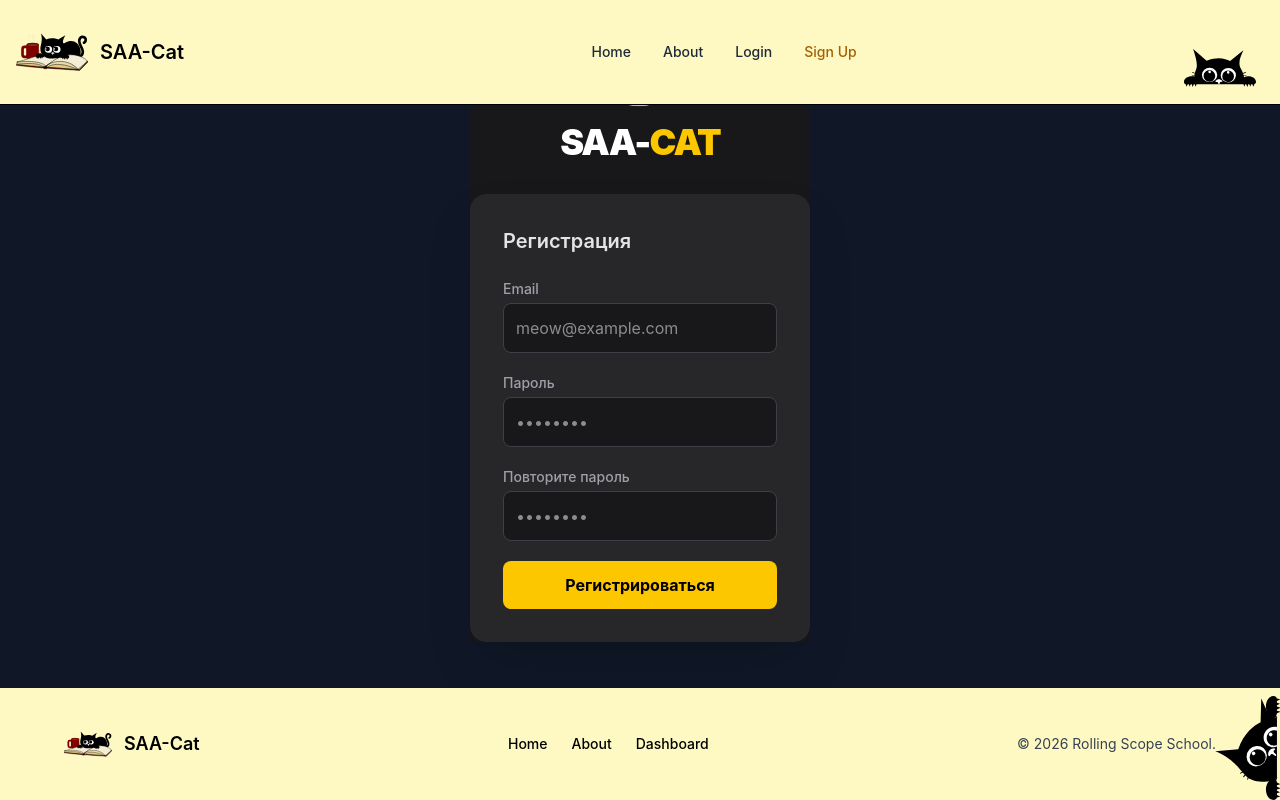
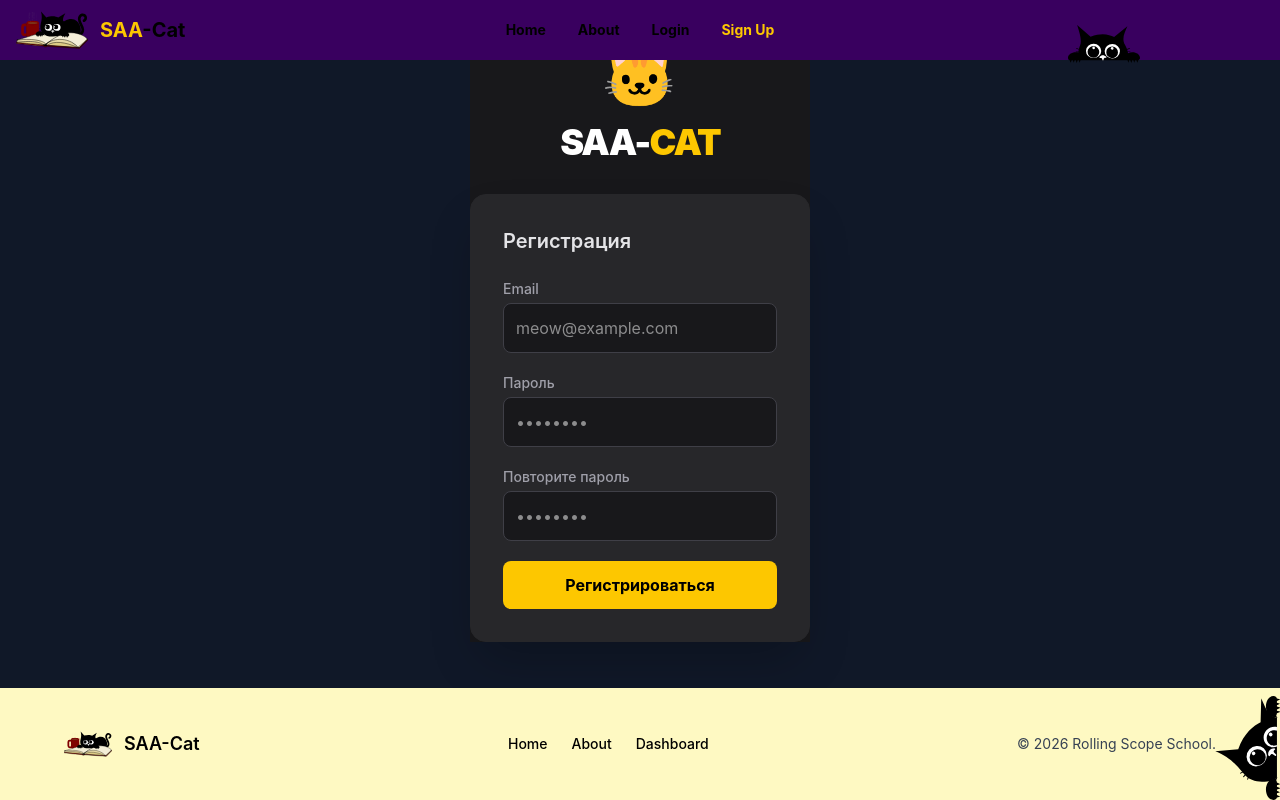
Before and after one commit to dzzuze/SAA-Cat, a React (Vite) app: page /SAA-Cat/register in a window 1280 px wide. Built offline with nearby package versions, Linux system fonts and the light colour scheme; no server answers.

Commit message:
feat: refresh header

```diff
--- a/src/components/header/Header.tsx
+++ b/src/components/header/Header.tsx
@@ -76,8 +76,8 @@
   }, [loading, isAuthed]);
 
   return (
-    <nav className="fixed top-0 z-20 w-full border-b bg-yellow-100">
-      <div className="mx-auto flex flex-wrap items-center justify-between p-4">
+    <nav className="fixed top-0 z-20 w-full bg-[#39005F]">
+      <div className="mx-auto flex flex-wrap items-center justify-between px-4 py-0">
         <HeaderBrand onNavigate={closeAll} />
 
         <div className="flex items-center gap-3 md:order-2">
@@ -122,7 +122,7 @@
         </div>
 
         <div className="hidden w-full items-center justify-between md:order-1 md:flex md:w-auto">
-          <div className="flex items-center gap-8 font-medium">
+          <div className="absolute left-1/2 top-1/2 hidden -translate-x-1/2 -translate-y-1/2 md:flex">
             <HeaderNavLinks
               links={desktopLinks}
               className="flex items-center gap-8 font-medium"
@@ -130,7 +130,7 @@
           </div>
 
           <WatchingCat
-            className="absolute bottom-0 right-6 hidden h-18 w-18 md:block"
+            className="absolute -bottom-5 right-35 hidden h-18 w-18 md:block"
             aria-hidden
           />
         </div>
--- a/src/components/header/HeaderBrand.tsx
+++ b/src/components/header/HeaderBrand.tsx
@@ -8,8 +8,11 @@
 export default function HeaderBrand({ onNavigate }: Props) {
   return (
     <NavLink to="/" className="flex items-center gap-3" onClick={onNavigate}>
-      <HeaderCat className="h-18 w-18" aria-hidden />
-      <span className="text-xl font-semibold">SAA-Cat</span>
+      <HeaderCat className="h-15 w-18" aria-hidden />
+      <span>
+        <span className="text-xl font-bold text-yellow-400">SAA</span>
+        <span className="text-xl font-bold">-Cat</span>
+      </span>
     </NavLink>
   );
 }
--- a/src/components/header/HeaderNavLinks.tsx
+++ b/src/components/header/HeaderNavLinks.tsx
@@ -11,9 +11,9 @@
 
 const navLinkClass = ({ isActive }: NavLinkArgs) =>
   [
-    "block rounded px-3 py-2 text-sm font-medium transition-colors",
+    "block rounded px-3 py-2 text-sm font-bold text-black",
     "md:p-0 md:bg-transparent",
-    isActive ? "text-yellow-700" : "text-gray-800 hover:text-yellow-700",
+    isActive ? "text-yellow-400" : "hover:text-yellow-400",
   ].join(" ");
 
 export default function HeaderNavLinks({
```
